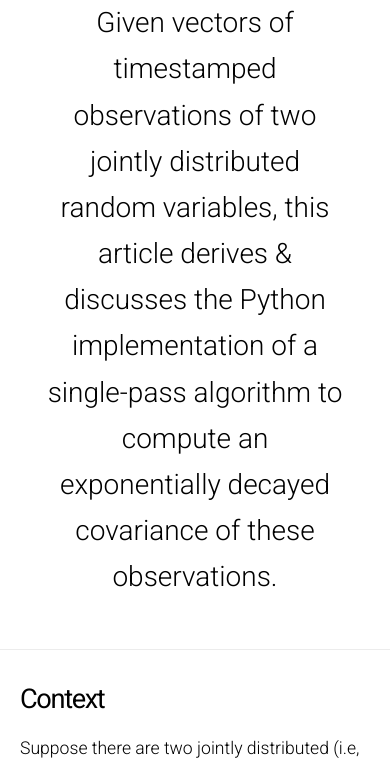
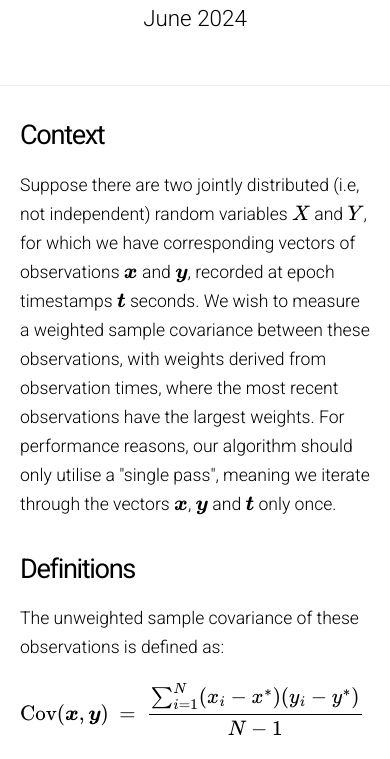
Before and after one commit to ethanm-dev/blog, a plain HTML site: page articles/covariance.html in a window 390 px wide. Shown: the part 187-946 px from the top of the page. Drawn offline with nearby package versions, Linux system fonts and the light colour scheme; a script that the page names is missing; a small style sheet from the web is missing.

Commit message:
Changes article subtitle to published month and some font size fixes for mobile

```diff
--- a/articles/covariance.html
+++ b/articles/covariance.html
@@ -15,7 +15,7 @@
 
         <link rel="stylesheet" href="https://cdn.jsdelivr.net/gh/highlightjs/cdn-release@11.9.0/build/styles/default.min.css">
 
-        <link rel="stylesheet" href="../style.css?version=5">
+        <link rel="stylesheet" href="../style.css?version=6">
     </head>
     <body>
         <div id="wrapper">
@@ -23,11 +23,7 @@
             <!-- Title-->
             <section class="article-title">
                 <h1>Single-pass, exponentially decayed covariance in Python</h1>
-                <p class="major">
-                    Given vectors of timestamped observations of two jointly distributed random variables, this article
-                    derives & discusses the Python implementation of a single-pass algorithm to compute an exponentially
-                    decayed covariance of these observations.
-                </p>
+                <p class="major">June 2024</p>
                 <a id="home-button" href="../index.html">&lt;&nbsp;&nbsp;Home</a>
             </section>
 
--- a/style.css
+++ b/style.css
@@ -301,6 +301,10 @@ pre code.hljs  {
         font-size: 2rem;
     }
 
+    .article-title p.major {
+        font-size: 1.4rem;
+    }
+
     .article-body {
         padding-left: 20px;
         padding-right: 20px;
```
Also changed, not shown: index.html (+1 -1 lines).
